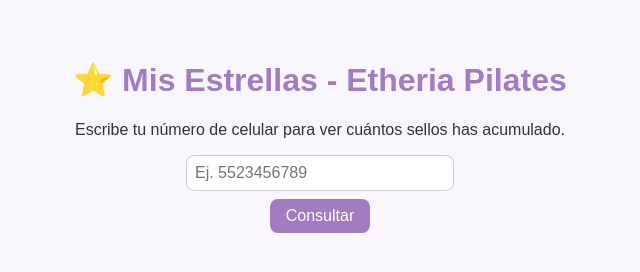
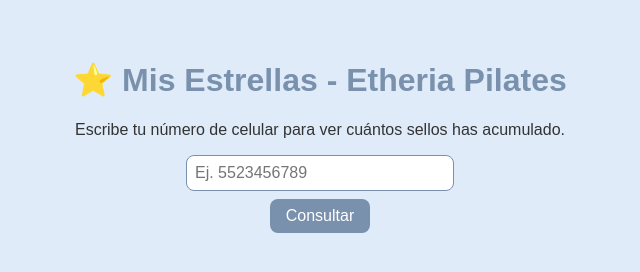
Before and after one commit to EtheriaPS/Etheria-estrellas, a plain HTML site: page index.html in a window 1280 px wide. Shown: the whole page, without its empty margins (320-960 px from the left). Drawn offline with Linux system fonts and the light colour scheme.

Commit message:
Update index.html

```diff
--- a/index.html
+++ b/index.html
@@ -1,4 +1,3 @@
-
 <!DOCTYPE html>
 <html lang="es">
 <head>
@@ -8,13 +7,13 @@
   <style>
     body {
       font-family: 'Arial', sans-serif;
-      background-color: #f9f6fd;
+      background-color: #DFEBF8; /* azul pastel Etheria */
       color: #333;
       text-align: center;
       padding: 2rem;
     }
     h1 {
-      color: #a17cc3;
+      color: #7991AD; /* azul acento Etheria */
     }
     .input-box {
       margin-top: 1rem;
@@ -23,12 +22,14 @@
       padding: 0.5rem;
       width: 250px;
       border-radius: 8px;
-      border: 1px solid #ccc;
+      border: 1px solid #7991AD;
       font-size: 1rem;
+      background-color: white;
+      color: #333;
     }
     button {
       padding: 0.5rem 1rem;
-      background-color: #a17cc3;
+      background-color: #7991AD;
       color: white;
       border: none;
       border-radius: 8px;
@@ -39,11 +40,12 @@
     .stars {
       margin-top: 2rem;
       font-size: 2rem;
-      color: #ffd700;
+      color: #FFD700;
     }
     .message {
       margin-top: 1rem;
       font-weight: bold;
+      color: #555;
     }
   </style>
 </head>
```
